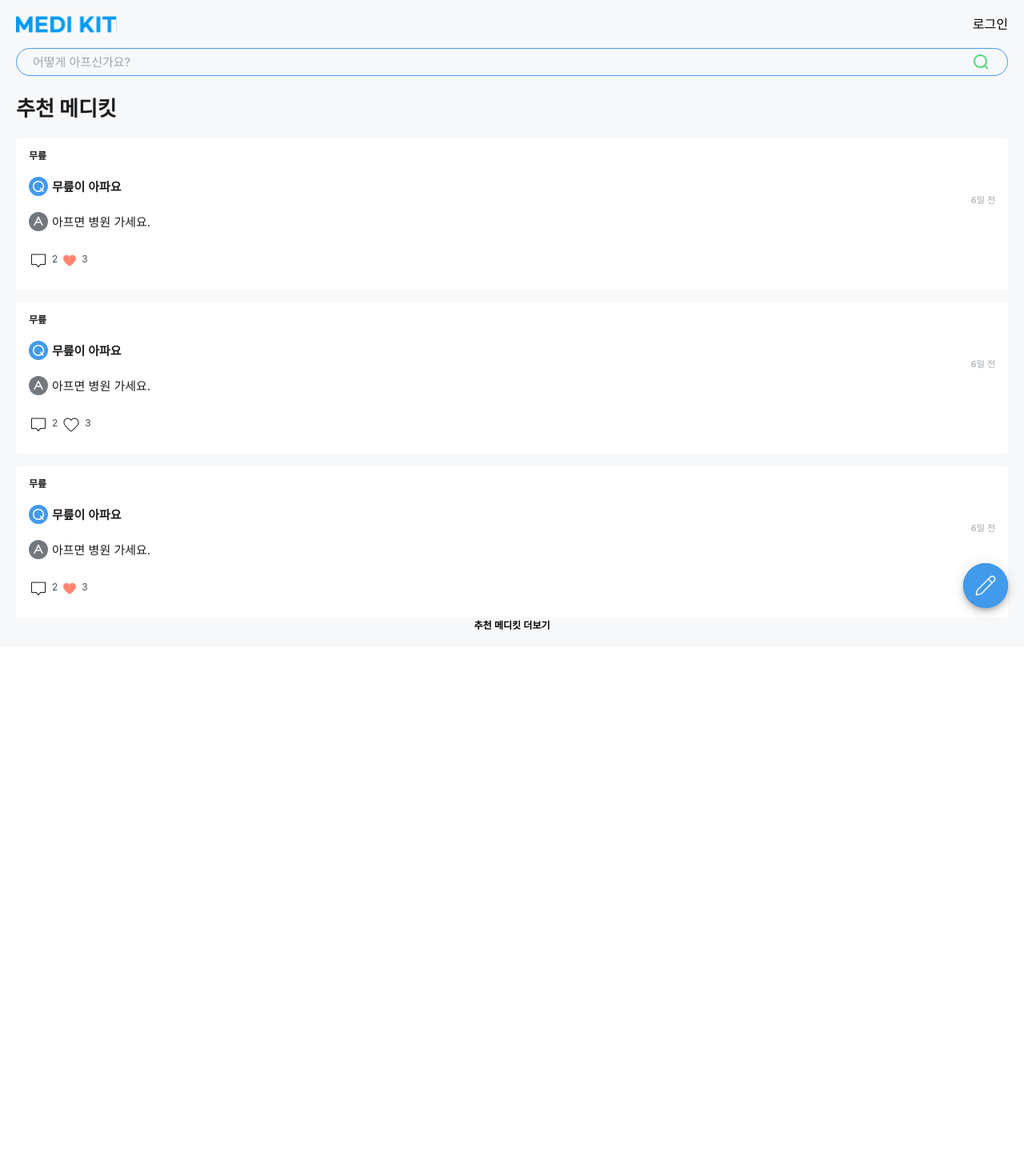
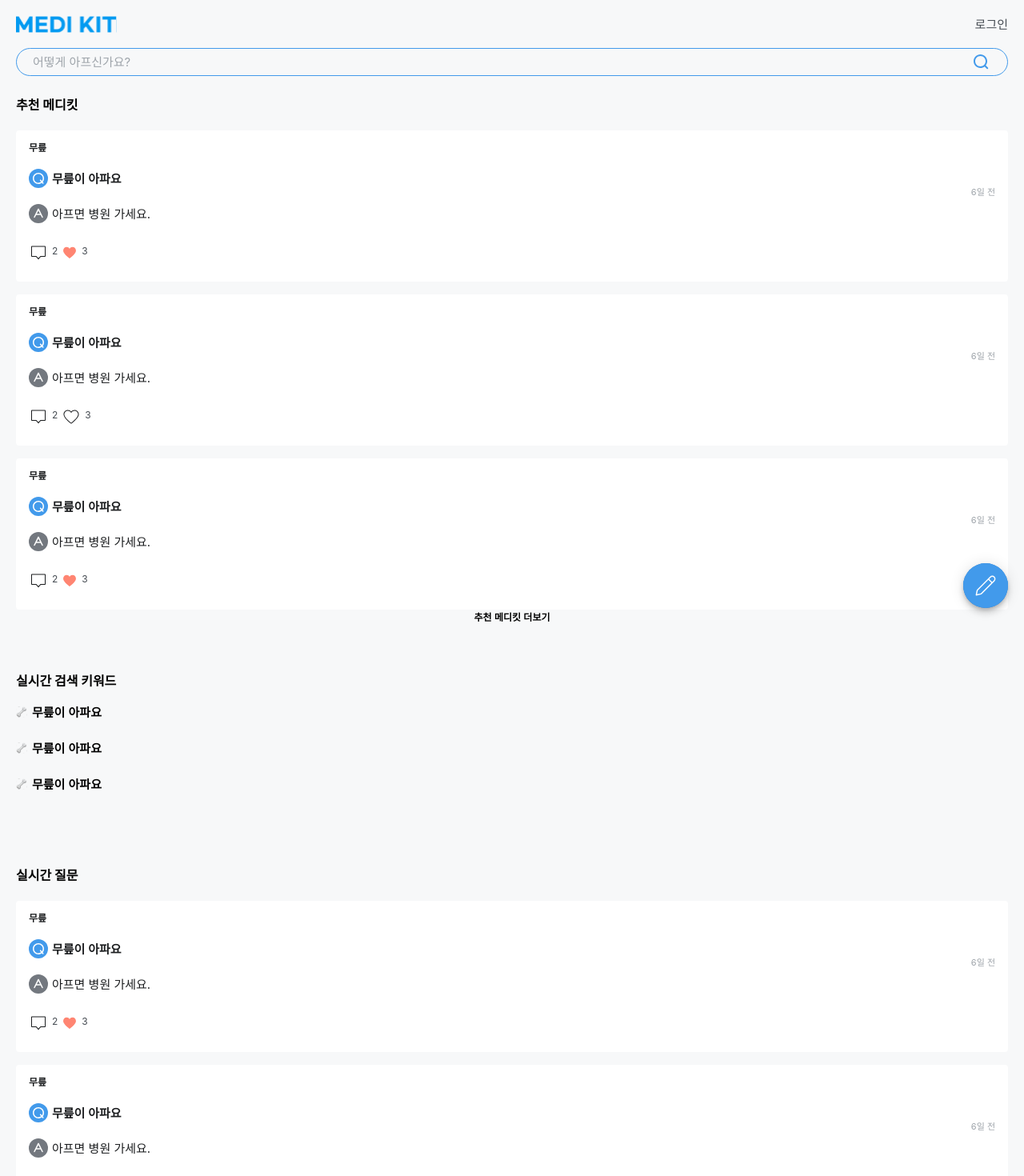
Before and after one commit to team-dorandoran/fe_medikit, a Next.js app: page / in a window 1280 px wide. Shown: the part 20-1490 px from the top of the page at 80% size. Before the commit the page ends 829 px from the top, so only its background shows below. Built offline with nearby package versions, Linux system fonts and the light colour scheme; a web font is replaced by a local one.

Commit message:
feat: main page layout

```diff
--- a/src/components/common/Badge/index.tsx
+++ b/src/components/common/Badge/index.tsx
@@ -1,3 +1,4 @@
+import { CSS } from '@stitches/react'
 import Image from 'next/image'
 import Button from '../Button'
 
@@ -5,12 +6,13 @@ interface BadgeProps {
   title: string
   icon?: string
   iconPosition: 'suffix' | 'prefix'
+  css?: CSS
 }
 
-const Badge = ({ title, icon, iconPosition }: BadgeProps) => {
+const Badge = ({ title, icon, iconPosition, css }: BadgeProps) => {
   const iconGap = iconPosition === 'prefix' ? '0 0 0 6px' : '0 6px 0 0'
   return (
-    <Button badge>
+    <Button css={css} badge>
       {iconPosition === 'prefix' && (
         <Image width="14px" height="14px" src={'/iconExample.svg'} alt="icon" />
       )}
--- a/src/components/common/Cards/QaCard.tsx
+++ b/src/components/common/Cards/QaCard.tsx
@@ -41,10 +41,11 @@ const QaCard = ({
               6일 전
             </Date>
           </Question>
-
-          <Answer>
-            <IconA /> <Text size="body1">{answer}</Text>
-          </Answer>
+          {answer && (
+            <Answer>
+              <IconA /> <Text size="body1">{answer}</Text>
+            </Answer>
+          )}
           <Row css={{ gap: '5px' }}>
             <Row
               align="center"
--- a/src/components/common/Cards/QaCardList.tsx
+++ b/src/components/common/Cards/QaCardList.tsx
@@ -1,6 +1,4 @@
 import { Stack } from '@mui/system'
-import { styled } from 'styles/globalStitches'
-import Text from '../Text'
 import QaCard, { QaCardProps } from './QaCard'
 
 interface QaCardListProps {
@@ -22,9 +20,6 @@ const QaCardList = ({ qaList }: QaCardListProps) => {
 
   return (
     <>
-      <Title size="h2" weight="bold">
-        추천 메디킷
-      </Title>
       <Stack style={{ marginTop: '24px' }} spacing={'16px'}>
         {list}
       </Stack>
@@ -33,7 +28,3 @@ const QaCardList = ({ qaList }: QaCardListProps) => {
 }
 
 export default QaCardList
-
-// STYLE ////////////////////
-
-const Title = styled(Text, {})
--- a/src/components/common/_Layouts/headers/HomeHeader/HomeHeader.tsx
+++ b/src/components/common/_Layouts/headers/HomeHeader/HomeHeader.tsx
@@ -15,11 +15,17 @@ const HomeHeader = () => {
   )
 }
 
+export default HomeHeader
+
+// STYLE /////////////////////////////
 const Wrapper = styled(Row, {
   width: '100%',
   justifyContent: 'space-between',
   alignItems: 'center',
   height: '60px',
+
+  '& a': {
+    color: '$secondary_text',
+    fontSize: '$BODY1',
+  },
 })
-
-export default HomeHeader
--- a/src/components/elements/HomePage/_fragments/HomePageContent.tsx
+++ b/src/components/elements/HomePage/_fragments/HomePageContent.tsx
@@ -4,12 +4,17 @@ import QaCardList from 'components/common/Cards/QaCardList'
 import FloatingBtn from 'components/common/FloatingBtn'
 import SearchBar from 'components/common/Input'
 import { styled } from 'styles/globalStitches'
+import RecentKeyword from './RecentKeyword'
+import RecentQuestion from './RecentQuestion'
+import { Title } from './_style'
 
 const HomePageContent = () => {
   return (
+    <>
       <Wrapper>
         <SearchBar />
         <QaWrapper>
+          <Title>추천 메디킷</Title>
           <QaCardList qaList={example} />
         </QaWrapper>
         <Button
@@ -24,6 +29,9 @@ const HomePageContent = () => {
           <FloatingBtn />
         </FloatingBtnWrapper>
       </Wrapper>
+      <RecentKeyword />
+      <RecentQuestion />
+    </>
   )
 }
 
--- /dev/null
+++ b/src/components/elements/HomePage/_fragments/RecentKeyword.tsx
@@ -0,0 +1,31 @@
+import { Stack } from '@mui/material'
+import Badge from 'components/common/Badge'
+import Col from 'components/common/_Grid/Col'
+import { Title } from './_style'
+
+const RecentKeyword = () => {
+  return (
+    <Col css={{ marginTop: '64px', marginBottom: '76px' }}>
+      <Title>실시간 검색 키워드</Title>
+      <Col css={{ margin: '20px 0', gap: '24px' }}>
+        <Badge
+          css={{ width: 'fit-content' }}
+          iconPosition="prefix"
+          title="무릎이 아파요"
+        />{' '}
+        <Badge
+          css={{ width: 'fit-content' }}
+          iconPosition="prefix"
+          title="무릎이 아파요"
+        />{' '}
+        <Badge
+          css={{ width: 'fit-content' }}
+          iconPosition="prefix"
+          title="무릎이 아파요"
+        />
+      </Col>
+    </Col>
+  )
+}
+
+export default RecentKeyword
--- /dev/null
+++ b/src/components/elements/HomePage/_fragments/RecentQuestion.tsx
@@ -0,0 +1,15 @@
+import { example } from 'components/common/Cards/constants'
+import QaCardList from 'components/common/Cards/QaCardList'
+import Col from 'components/common/_Grid/Col'
+import { Title } from './_style'
+
+const RecentQuestion = () => {
+  return (
+    <Col>
+      <Title>실시간 질문</Title>
+      <QaCardList qaList={example} />
+    </Col>
+  )
+}
+
+export default RecentQuestion
--- /dev/null
+++ b/src/components/elements/HomePage/_fragments/_style.ts
@@ -0,0 +1,6 @@
+import { styled } from 'styles/globalStitches'
+
+export const Title = styled('span', {
+  fontSize: '$h2',
+  fontWeight: '$bold',
+})
```
Also changed, not shown: src/assets/svg/iconSearch.svg. Lines whose indentation alone changed are shown as unchanged.
